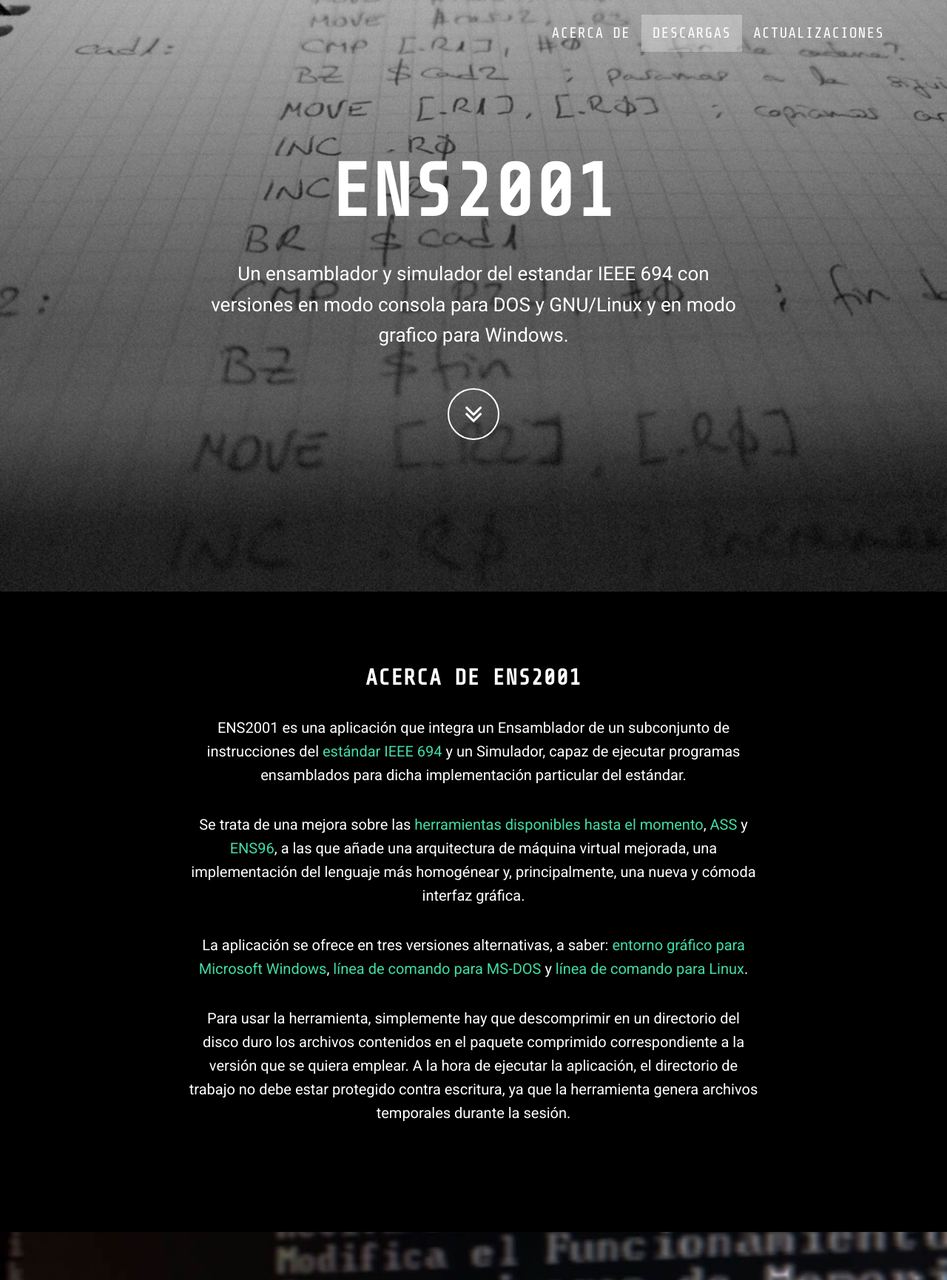
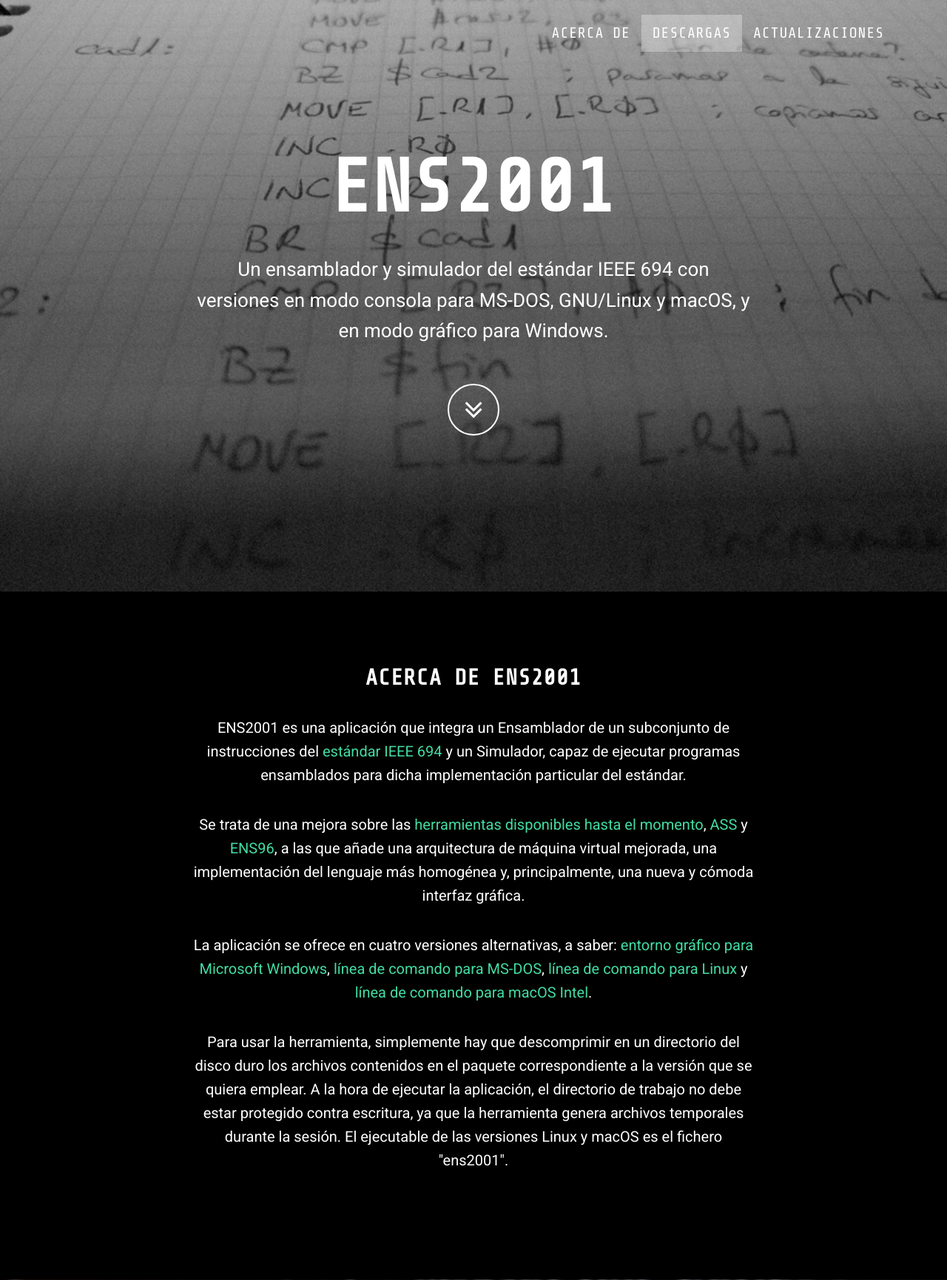
Before and after one commit to falvarez/ens2001-website, a PHP site: page / in a window 1280 px wide. Shown: the top 1731 px of the page at 74% size. Run offline with PHP 8.4, Linux system fonts and the light colour scheme.

Commit message:
Upload freshly compiled Linux and macOS versions, with other minor fixes

```diff
--- a/public_html/css/grayscale.css
+++ b/public_html/css/grayscale.css
@@ -320,12 +320,13 @@ a:focus {
     -webkit-transition: all .3s ease-in-out;
     -moz-transition: all .3s ease-in-out;
     transition: all .3s ease-in-out;
+    margin-bottom: 0.3em;
 }
 
 .btn-default {
     border: 1px solid #42dca3;
     color: #42dca3;
-    background-color: transparent;
+    background-color: rgba(0, 0, 0, 0.4);
 }
 
 .btn-default:hover,
--- a/public_html/index.html
+++ b/public_html/index.html
@@ -1,12 +1,12 @@
 <!DOCTYPE html>
-<html lang="en">
+<html lang="es">
 
 <head>
 
     <meta charset="utf-8">
     <meta http-equiv="X-UA-Compatible" content="IE=edge">
     <meta name="viewport" content="width=device-width, initial-scale=1">
-    <meta name="description" content="ENS2001 es un ensamblador y simulador del estandar IEEE 694 con versiones en modo consola para DOS y GNU/Linux y en modo grafico para Windows.">
+    <meta name="description" content="ENS2001 es un ensamblador y simulador del estándar IEEE 694 con versiones en modo consola para MS-DOS, GNU/Linux y macOS, y en modo gráfico para Windows.">
     <meta name="author" content="Federico J. Álvarez Valero">
 
     <title>ENS2001 Ensamblador y Simulador IEEE 694</title>
@@ -15,7 +15,7 @@
     <link href="css/bootstrap.min.css" rel="stylesheet">
 
     <!-- Custom CSS -->
-    <link href="css/grayscale.css?20160508" rel="stylesheet">
+    <link href="css/grayscale.css?20210517" rel="stylesheet">
 
     <!-- Custom Fonts -->
     <link href="font-awesome/css/font-awesome.min.css" rel="stylesheet" type="text/css">
@@ -83,7 +83,7 @@
                 <div class="row">
                     <div class="col-md-8 col-md-offset-2">
                         <h1 class="brand-heading">ENS2001</h1>
-                        <p class="intro-text">Un ensamblador y simulador del estandar IEEE 694 con versiones en modo consola para DOS y GNU/Linux y en modo grafico para Windows.</p>
+                        <p class="intro-text">Un ensamblador y simulador del estándar IEEE 694 con versiones en modo consola para MS-DOS, GNU/Linux y macOS, y en modo gráfico para Windows.</p>
                         <a href="#about" class="btn btn-circle page-scroll">
                             <i class="fa fa-angle-double-down animated"></i>
                         </a>
@@ -99,9 +99,9 @@
             <div class="col-lg-8 col-lg-offset-2">
                 <h2>Acerca de ENS2001</h2>
                 <p>ENS2001 es una aplicación que integra un Ensamblador de un subconjunto de instrucciones del <a href="http://ieeexplore.ieee.org/servlet/opac?punumber=2356">estándar IEEE 694</a> y un Simulador, capaz de ejecutar programas ensamblados para dicha implementación particular del estándar.</p>
-                <p>Se trata de una mejora sobre las <a href="http://www-lt.ls.fi.upm.es/compiladores/Herramientas.html">herramientas disponibles hasta el momento</a>, <a href="http://www-lt.ls.fi.upm.es/compiladores/Software/ass13.zip">ASS</a> y <a href="http://www-lt.ls.fi.upm.es/compiladores/Software/ens96201.zip">ENS96</a>, a las que añade una arquitectura de máquina virtual mejorada, una implementación del lenguaje más homogénear y, principalmente, una nueva y cómoda interfaz gráfica.</p>
-                <p>La aplicación se ofrece en tres versiones alternativas, a saber: <a href="files/ENS2001-Windows-v1.0.zip">entorno gráfico para Microsoft Windows</a>, <a href="files/ENS2001-DOS-v1.0.zip">línea de comando para MS-DOS</a> y <a href="files/ENS2001-Linux-v1.0.tar.gz">línea de comando para Linux</a>.</p>
-                <p>Para usar la herramienta, simplemente hay que descomprimir en un directorio del disco duro los archivos contenidos en el paquete comprimido correspondiente a la versión que se quiera emplear. A la hora de ejecutar la aplicación, el directorio de trabajo no debe estar protegido contra escritura, ya que la herramienta genera archivos temporales durante la sesión.</p>
+                <p>Se trata de una mejora sobre las <a href="http://www-lt.ls.fi.upm.es/compiladores/Herramientas.html">herramientas disponibles hasta el momento</a>, <a href="http://www-lt.ls.fi.upm.es/compiladores/Software/ass13.zip">ASS</a> y <a href="http://www-lt.ls.fi.upm.es/compiladores/Software/ens96201.zip">ENS96</a>, a las que añade una arquitectura de máquina virtual mejorada, una implementación del lenguaje más homogénea y, principalmente, una nueva y cómoda interfaz gráfica.</p>
+                <p>La aplicación se ofrece en cuatro versiones alternativas, a saber: <a href="files/ENS2001-Windows-v1.0.zip">entorno gráfico para Microsoft Windows</a>, <a href="files/ENS2001-DOS-v1.0.zip">línea de comando para MS-DOS</a>, <a href="files/ENS2001-Linux-v1.0.2021.tar.gz">línea de comando para Linux</a> y <a href="files/ENS2001-macOS-v1.0.2021.tar.gz">línea de comando para macOS Intel</a>.</p>
+                <p>Para usar la herramienta, simplemente hay que descomprimir en un directorio del disco duro los archivos contenidos en el paquete correspondiente a la versión que se quiera emplear. A la hora de ejecutar la aplicación, el directorio de trabajo no debe estar protegido contra escritura, ya que la herramienta genera archivos temporales durante la sesión. El ejecutable de las versiones Linux y macOS es el fichero "ens2001".</p>
             </div>
         </div>
     </section>
@@ -114,14 +114,16 @@
                     <h2>Descarga ENS2001</h2>
                     <p>Descarga alguna de las versiones disponibles</p>
                     <a href="files/ENS2001-DOS-v1.0.zip" class="btn btn-default btn-lg">MS-DOS</a>
-                    <a href="files/ENS2001-Linux-v1.0.tar.gz" class="btn btn-default btn-lg">GNU/Linux</a>
                     <a href="files/ENS2001-Windows-v1.0.zip" class="btn btn-default btn-lg">Windows</a>
+                    <a href="files/ENS2001-Linux-v1.0.2021.tar.gz" class="btn btn-default btn-lg">GNU/Linux (nueva compilación)</a>
+                    <a href="files/ENS2001-macOS-v1.0.2021.tar.gz" class="btn btn-default btn-lg">macOS Intel</a>
                     <h2></h2>
                     <p>Otras descargas</p>
                     <a href="files/ENS2001-Manual-de-usuario.pdf" class="btn btn-default btn-lg" title="Manual de usuario">Manual</a>
                     <a href="files/ejemplos.zip" class="btn btn-default btn-lg" title="Programas de ejemplo">Ejemplos</a>
                     <a href="files/Memoria-TFC-ENS2001.pdf" class="btn btn-default btn-lg" title="Memoria del Trabajo Fin de Carrera">Memoria TFC</a>
                     <a href="files/Presentacion-ENS2001.ppt.pdf" class="btn btn-default btn-lg" title="Presentación del Trabajo Fin de Carrera (formato Powerpoint)">Presentación</a>
+                    <a href="files/ENS2001-Linux-v1.0.tar.gz" class="btn btn-default btn-lg">GNU/Linux (versión antigua)</a>
                 </div>
             </div>
         </div>
@@ -131,7 +133,7 @@
     <footer>
         <div class="container text-center">
            <p><a href="https://github.com/falvarez/ens2001"><span class="fa-stack fa-lg"><i class="fa fa-circle fa-stack-2x"></i><i class="fa fa-github fa-stack-1x fa-inverse"></i></span> Código fuente disponible en Github</a></p>
-            <p><a rel="license" href="http://creativecommons.org/licenses/by-sa/4.0/"><img alt="Licencia Creative Commons" style="border-width:0" src="https://i.creativecommons.org/l/by-sa/4.0/80x15.png" /></a><br /><span xmlns:dct="http://purl.org/dc/terms/" property="dct:title">ENS2001</span> por <a xmlns:cc="http://creativecommons.org/ns#" href="https://www.falvarez.es/" property="cc:attributionName" rel="cc:attributionURL">Federico Javier Álvarez Valero</a> se distribuye bajo una <a rel="license" href="http://creativecommons.org/licenses/by-sa/4.0/">Licencia Creative Commons Atribución-CompartirIgual 4.0 Internacional</a>.</p>
+            <p><a rel="license" href="http://creativecommons.org/licenses/by-sa/4.0/"><img alt="Licencia Creative Commons" style="border-width:0" src="img/cc-80x15.png" /></a><br /><span xmlns:dct="http://purl.org/dc/terms/" property="dct:title">ENS2001</span> por <a xmlns:cc="http://creativecommons.org/ns#" href="https://blog.falvarez.es/" property="cc:attributionName" rel="cc:attributionURL">Federico Javier Álvarez Valero</a> se distribuye bajo una <a rel="license" href="http://creativecommons.org/licenses/by-sa/4.0/">Licencia Creative Commons Atribución-CompartirIgual 4.0 Internacional</a>.</p>
             <p><a href="http://startbootstrap.com/template-overviews/grayscale/">Grayscale template</a> by <a href="http://startbootstrap.com/">Start Bootstrap</a></p>
         </div>
     </footer>
```
Also changed, not shown: public_html/changelog.html (+14 -4 lines), public_html/cookies.html (+4 -4 lines), public_html/img/cc-80x15.png (added), 2 other files.
